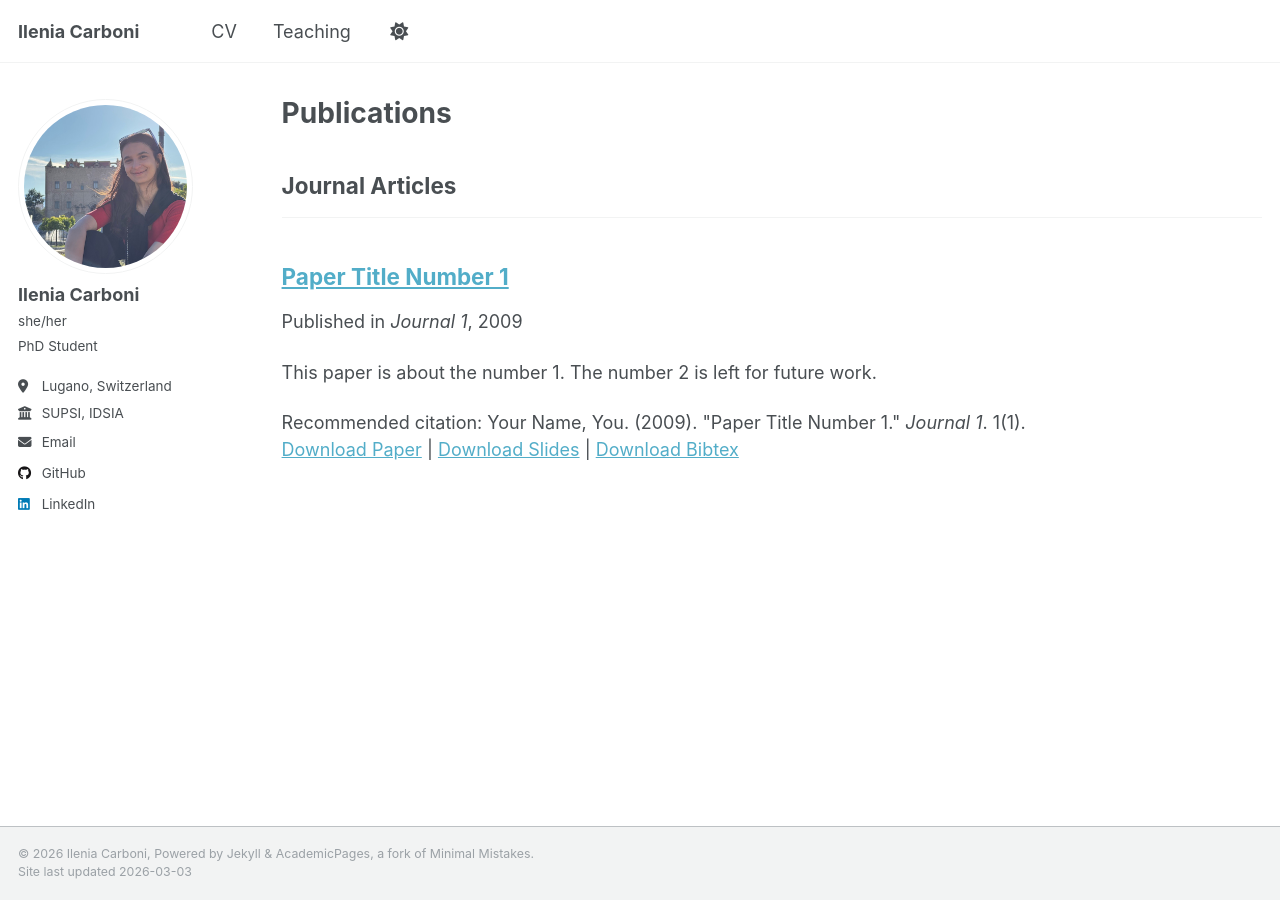
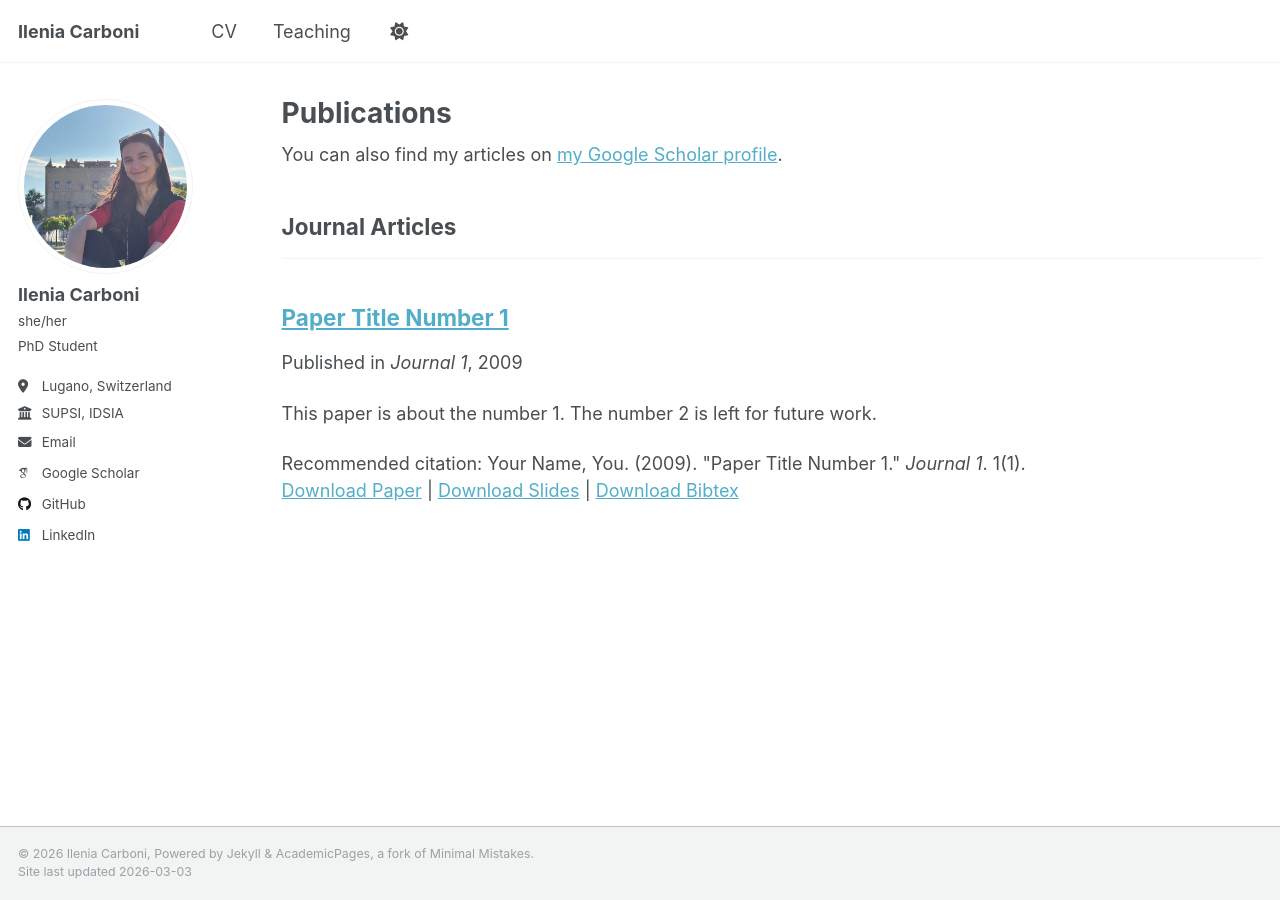
Before and after one commit to ileniacarboni/ileniacarboni.github.io, a Jekyll site: the page built from _pages/publications.html, in a window 1280 px wide. Built offline with Jekyll 4.4.1, drawn with Linux system fonts in a browser that asks for light colours; some web fonts are replaced; part of the change alters nothing that is shown.

Commit message:
added scholar profile

```diff
--- a/_config.yml
+++ b/_config.yml
@@ -34,7 +34,7 @@ author:
   # Academic websites
   academia         : # URL
   arxiv            : # URL - Update with the correct link to your profile
-  googlescholar    : # "https://scholar.google.com/citations?user=PS_CX0AAAAAJ"
+  googlescholar    : "https://scholar.google.com/citations?hl=it&user=sab3-4IAAAAJ"
   impactstory      : # URL
   orcid            : # "http://orcid.org/yourorcidurl"
   semantic         : # URL
```
